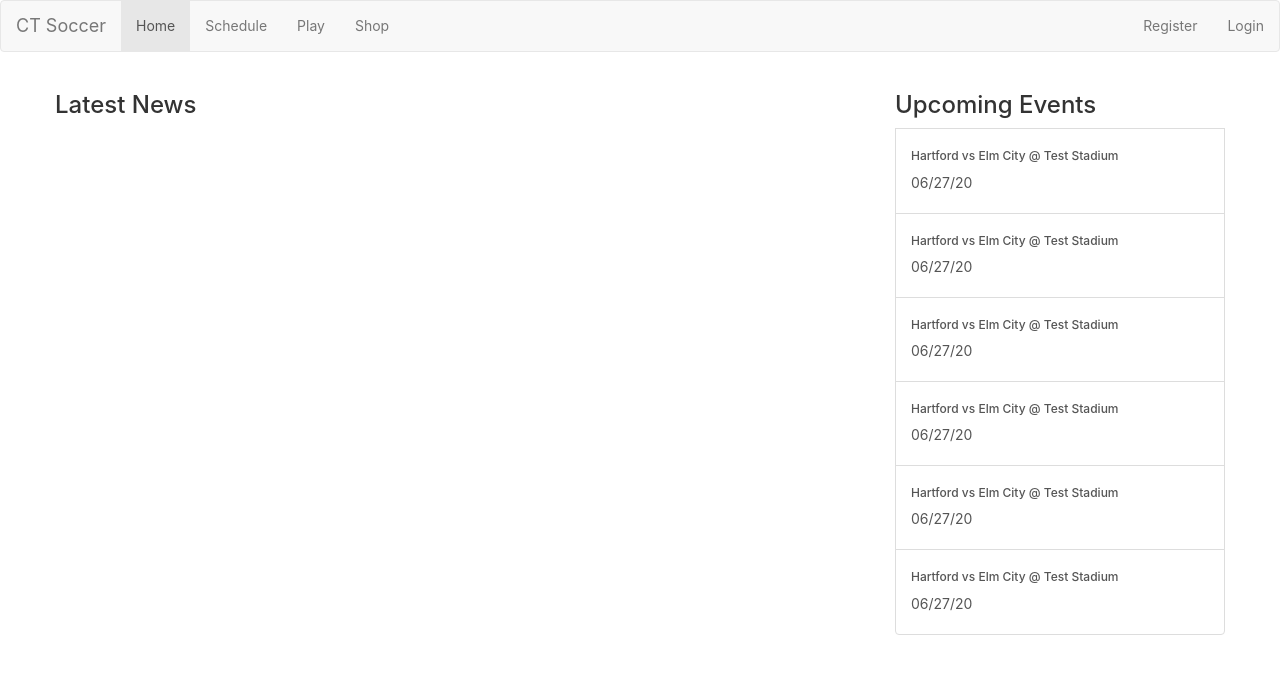
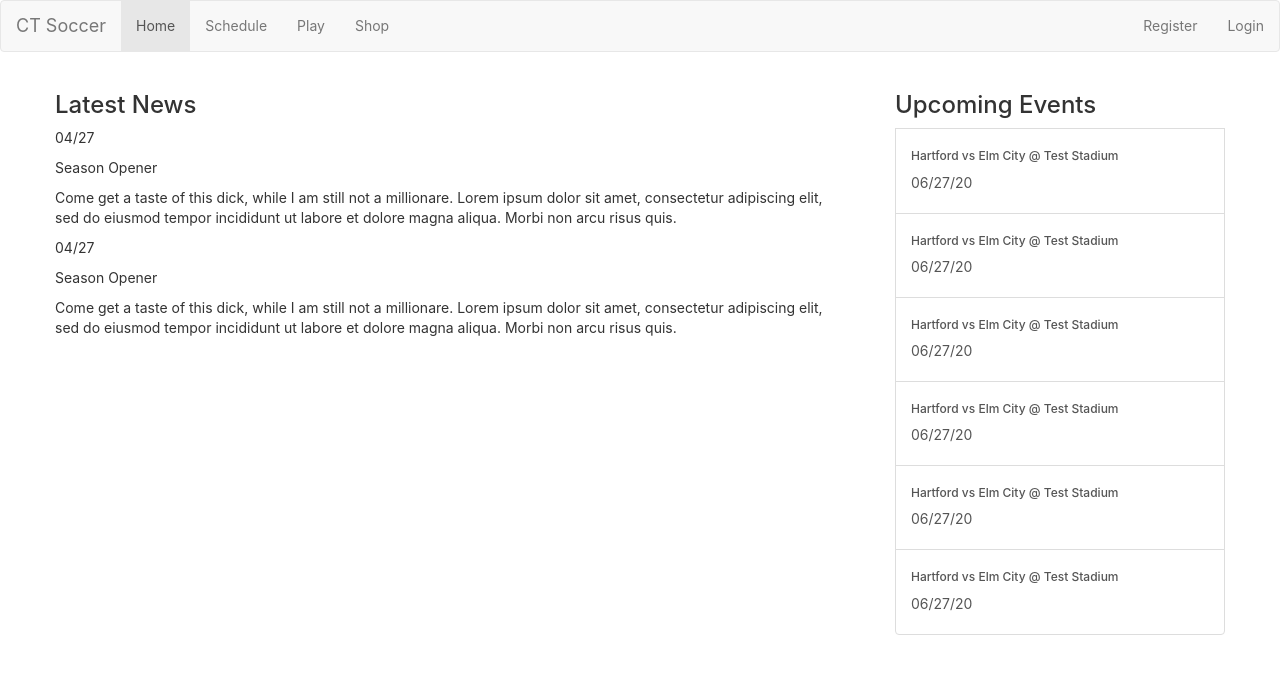
Before and after one commit to TomaszChylinski/ct-soccer, an Angular app in the folder ct-soccer/: page / in a window 1280 px wide. Shown: the top 674 px of the page. Built offline with nearby package versions, Linux system fonts and the light colour scheme.

Commit message:
feat(ct-soccer): created news feed tile

```diff
--- a/ct-soccer/src/app/homepage/homepage.component.html
+++ b/ct-soccer/src/app/homepage/homepage.component.html
@@ -1,6 +1,7 @@
 <div class="row">
   <div class="col-md-8">
     <h3>Latest News</h3>
+    <app-newsfeed></app-newsfeed>
   </div>
 
   <div class="col-md-4">
--- a/ct-soccer/src/app/homepage/newsfeed/newsfeed.component.html
+++ b/ct-soccer/src/app/homepage/newsfeed/newsfeed.component.html
@@ -1 +1,8 @@
-<p>newsfeed works!</p>
+
+    <div class="row" *ngFor="let feed of newsFeed">
+    <div class="col-md-12">
+      <p>{{ feed.date }}</p>
+      <p>{{ feed.title }}</p>
+      <p>{{ feed.body }}</p>
+    </div>
+</div>
--- a/ct-soccer/src/app/homepage/newsfeed/newsfeed.component.ts
+++ b/ct-soccer/src/app/homepage/newsfeed/newsfeed.component.ts
@@ -1,15 +1,26 @@
 import { Component, OnInit } from '@angular/core';
+import { Feed } from './newsfeed.model';
 
 @Component({
   selector: 'app-newsfeed',
   templateUrl: './newsfeed.component.html',
-  styleUrls: ['./newsfeed.component.css']
+  styleUrls: ['./newsfeed.component.css'],
 })
 export class NewsfeedComponent implements OnInit {
+  newsFeed: Feed[] = [
+    new Feed(
+      '04/27',
+      'Season Opener',
+      'Come get a taste of this dick, while I am still not a millionare. Lorem ipsum dolor sit amet, consectetur adipiscing elit, sed do eiusmod tempor incididunt ut labore et dolore magna aliqua. Morbi non arcu risus quis.'
+    ),
+    new Feed(
+      '04/27',
+      'Season Opener',
+      'Come get a taste of this dick, while I am still not a millionare. Lorem ipsum dolor sit amet, consectetur adipiscing elit, sed do eiusmod tempor incididunt ut labore et dolore magna aliqua. Morbi non arcu risus quis.'
+    ),
+  ];
 
-  constructor() { }
+  constructor() {}
 
-  ngOnInit(): void {
-  }
-
+  ngOnInit(): void {}
 }
```
Also changed, not shown: ct-soccer/src/app/schedule/schedule.component.html (+2 -5 lines).
